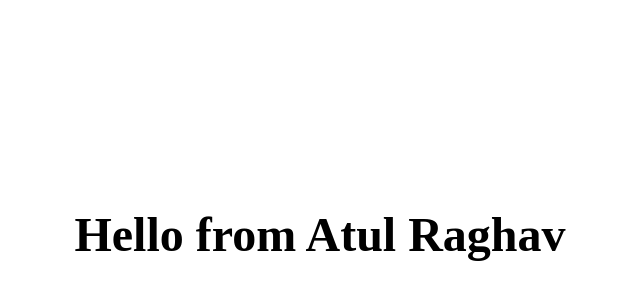
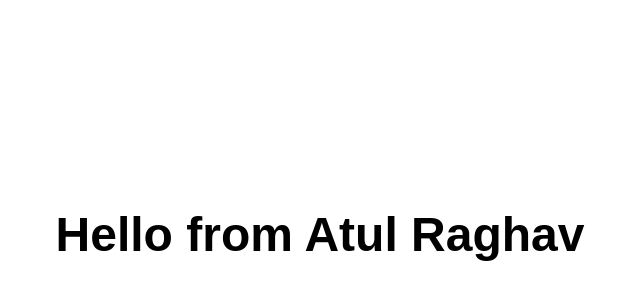
Before and after one commit to 22f3002956/test-app, a plain HTML site: page index.html in a window 1280 px wide. Shown: the part 166-466 px from the top of the page, without its empty margins (320-960 px from the left). Drawn offline with Linux system fonts and the light colour scheme.

Commit message:
Update style.css

```diff
--- a/style.css
+++ b/style.css
@@ -4,9 +4,14 @@ body {
     align-items: center;
     height: 100vh;
     margin: 0;
+    font-family: Arial, sans-serif;
 }
 
-.container h1 {
+.container {
+    text-align: center;
+}
+
+h1 {
     font-size: 48px;
     font-weight: bold;
 }
```
